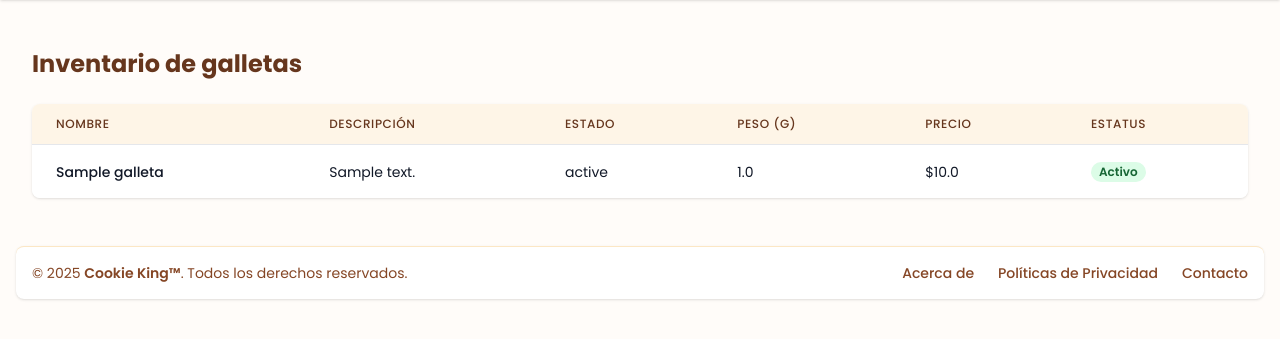
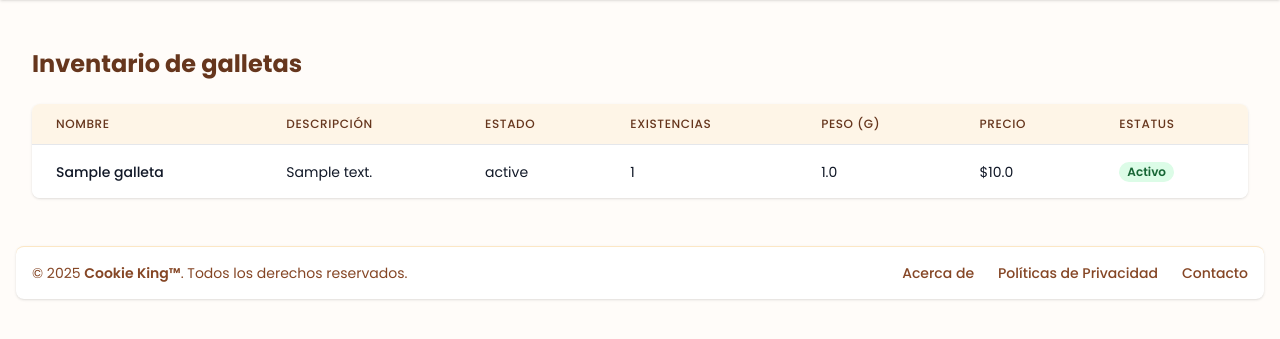
Before and after one commit to IDGS-803-22001409/CookieKing, a Flask app: page /produccion/inventarioGalletas in a window 1280 px wide. Shown: the part 81-420 px from the top of the page. Run offline with Flask 3, Linux system fonts and the light colour scheme; tables that the repository leaves empty hold one stand-in row (values such as "Sample post"); some libraries are stand-ins or nearby versions.

Commit message:
Update inventarioGalletas.html

```diff
--- a/templates/modulos/produccion/inventarioGalletas.html
+++ b/templates/modulos/produccion/inventarioGalletas.html
@@ -14,6 +14,7 @@
                     <th scope="col" class="px-6 py-3 text-left text-xs font-medium text-chocolate-800 uppercase tracking-wider">Nombre</th>
                     <th scope="col" class="px-6 py-3 text-left text-xs font-medium text-chocolate-800 uppercase tracking-wider">Descripción</th>
                     <th scope="col" class="px-6 py-3 text-left text-xs font-medium text-chocolate-800 uppercase tracking-wider">Estado</th>
+                    <th scope="col" class="px-6 py-3 text-left text-xs font-medium text-chocolate-800 uppercase tracking-wider">Existencias</th>
                     <th scope="col" class="px-6 py-3 text-left text-xs font-medium text-chocolate-800 uppercase tracking-wider">Peso (g)</th>
                     <th scope="col" class="px-6 py-3 text-left text-xs font-medium text-chocolate-800 uppercase tracking-wider">Precio</th>
                     <th scope="col" class="px-6 py-3 text-left text-xs font-medium text-chocolate-800 uppercase tracking-wider">Estatus</th>
@@ -27,6 +28,7 @@
                         {{ galleta.descripcion|truncate(50) or '-' }}
                     </td>
                     <td class="px-6 py-4 whitespace-nowrap text-sm text-gray-900">{{ galleta.estado or '-' }}</td>
+                    <td class="px-6 py-4 whitespace-nowrap text-sm text-gray-900">{{ galleta.existencias or '-' }}</td>
                     <td class="px-6 py-4 whitespace-nowrap text-sm text-gray-900">
                         {{ galleta.peso_por_unidad|round(2) }}
                     </td>
```
